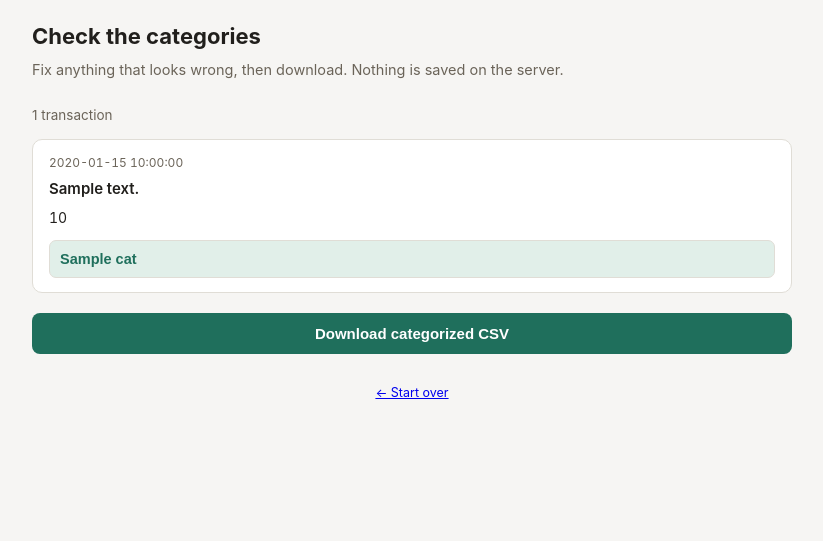
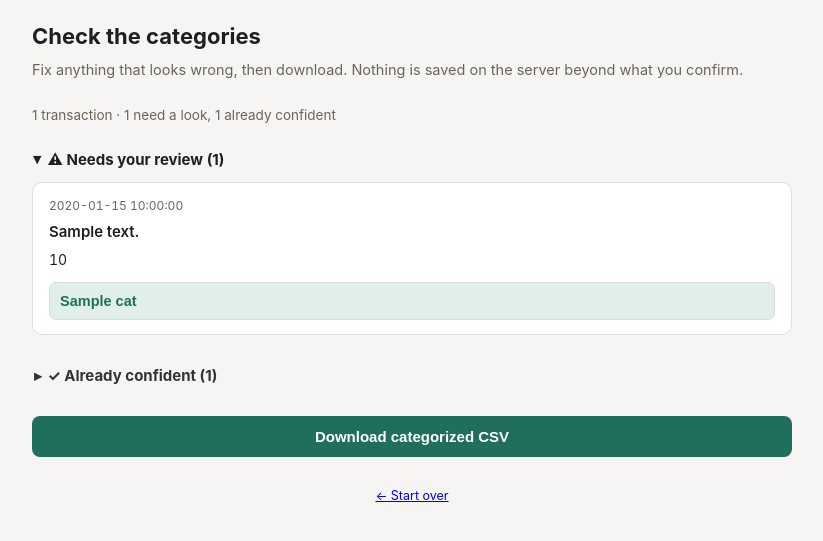
Before and after one commit to comozo/ing-categorizer, a FastAPI app: template app/templates/review.html in a window 1280 px wide. Shown: the top 541 px of the page, without its empty margins (228-1051 px from the left). Run offline with FastAPI, Linux system fonts and the light colour scheme; the template is opened without the code that fills it: most values are stand-ins (such as "Sample title", 1, 10 or a date in 2020).

Commit message:
feat: confidence-triaged review, concurrent Ollama calls
classify_all() now returns a Classification (category, confidence,
source) per transaction instead of a bare category string. The
review screen uses that to split into two sections: "Needs your
review" (open by default - anything that went to Ollama, either
because the classifier wasn't confident or hasn't seen enough data
yet) and "Already confident" (collapsed by default, shown with the
classifier's confidence % - reviewing 50 transactions becomes
actually looking at however many are genuinely uncertain, not 50).
Nothing is hidden or auto-applied - every row is still present and
editable in both sections, both post to /download together.

Also fixed classify_all() calling Ollama for each unique description
sequentially - now concurrent via asyncio.gather, since this is
network-round-trip-bound, not CPU-bound on wherever Ollama runs.

Co-Authored-By: Claude Sonnet 5 <noreply@anthropic.com>

```diff
--- a/app/classifier.py
+++ b/app/classifier.py
@@ -17,18 +17,28 @@ why this is safe to point at a shared/remote Ollama at all:
   subscription every month). Ollama is called once per *unique* description
   in a batch, never once per transaction - classify_all() below does the
   dedup and fans the single result back out to every matching transaction.
+  The unique calls that do need Ollama run concurrently (asyncio.gather),
+  not one at a time - this is network-round-trip-bound, not CPU-bound on
+  whatever machine Ollama runs on, so there's no reason to serialize it.
 
 classify_all() is the hybrid entry point main.py actually calls: the local
 scikit-learn classifier (app/classifier_ml.py) gets first refusal on every
 transaction - trained on past human-confirmed categorizations, no network
 call at all - and only descriptions it isn't confident about (or, on a
 fresh install, everything) go to Ollama, deduplicated as above.
+
+Each result carries a confidence/source, not just a bare category - that's
+what main.py uses to triage the review screen so a human only has to look
+closely at what's actually uncertain.
 """
 
 from __future__ import annotations
 
+import asyncio
 import json
 import os
+from dataclasses import dataclass
+from typing import Literal
 
 import httpx
 
@@ -61,6 +71,15 @@ _SYSTEM_PROMPT = (
 )
 
 
+@dataclass(frozen=True)
+class Classification:
+    category: str
+    # None for Ollama - it commits to one answer via structured output, it
+    # doesn't expose a calibrated probability the way the local classifier does.
+    confidence: float | None
+    source: Literal["classifier", "ollama"]
+
+
 async def classify(client: httpx.AsyncClient, description: str) -> str:
     """Classifies a single description. No date, amount, or account info is sent -
     this is the only thing that leaves the machine, ever, for any transaction."""
@@ -87,27 +106,30 @@ async def classify(client: httpx.AsyncClient, description: str) -> str:
         return "Uncategorized"
 
 
-async def classify_all(transactions: list[Transaction]) -> list[str]:
+async def classify_all(transactions: list[Transaction]) -> list[Classification]:
     """Local classifier first, Ollama only for what it won't commit to - and even
-    then, one Ollama call per unique description in the batch, not per transaction."""
-    results: list[str | None] = [None] * len(transactions)
+    then, one concurrent Ollama call per unique description in the batch, not
+    one call per transaction."""
+    results: list[Classification | None] = [None] * len(transactions)
     needs_ollama: list[int] = []
 
     for i, txn in enumerate(transactions):
         guess = classifier_ml.predict(txn.description)
         if guess is not None:
-            category, _confidence = guess
-            results[i] = category
+            category, confidence = guess
+            results[i] = Classification(category, confidence, "classifier")
         else:
             needs_ollama.append(i)
 
     if needs_ollama:
-        unique_descriptions = {transactions[i].description for i in needs_ollama}
-        classified: dict[str, str] = {}
+        unique_descriptions = list({transactions[i].description for i in needs_ollama})
         async with httpx.AsyncClient() as client:
-            for description in unique_descriptions:
-                classified[description] = await classify(client, description)
+            categories = await asyncio.gather(
+                *(classify(client, description) for description in unique_descriptions)
+            )
+        classified = dict(zip(unique_descriptions, categories))
         for i in needs_ollama:
-            results[i] = classified[transactions[i].description]
+            category = classified[transactions[i].description]
+            results[i] = Classification(category, None, "ollama")
 
     return results  # type: ignore[return-value]
--- a/app/main.py
+++ b/app/main.py
@@ -40,7 +40,7 @@ async def upload(request: Request, file: UploadFile = File(...)):
     except CsvFormatError as exc:
         return templates.TemplateResponse(request, "index.html", {"error": str(exc)})
 
-    categories = await classify_all(transactions)
+    classifications = await classify_all(transactions)
 
     rows = [
         {
@@ -48,16 +48,32 @@ async def upload(request: Request, file: UploadFile = File(...)):
             "date": txn.date,
             "description": txn.description,
             "amount": txn.amount,
-            "category": category,
+            "category": c.category,
+            "confidence": round(c.confidence * 100) if c.confidence is not None else None,
             "raw_json": json.dumps(txn.raw),
         }
-        for txn, category in zip(transactions, categories)
+        for txn, c in zip(transactions, classifications)
     ]
+
+    # Triage, not filtering: everything is still here and still editable, this
+    # just decides what a human needs to actually look closely at. The local
+    # classifier only ever returns a result once it's already confident enough
+    # (see CONFIDENCE_THRESHOLD in classifier_ml.py), so "came from the
+    # classifier" already means "confident" - anything Ollama had to answer is,
+    # by construction, either genuinely novel or something the classifier
+    # wasn't sure about, which is exactly what's worth a second look.
+    needs_review = [r for r, c in zip(rows, classifications) if c.source == "ollama"]
+    confident = [r for r, c in zip(rows, classifications) if c.source == "classifier"]
 
     return templates.TemplateResponse(
         request,
         "review.html",
-        {"rows": rows, "categories": CATEGORIES, "count": len(rows)},
+        {
+            "needs_review": needs_review,
+            "confident": confident,
+            "categories": CATEGORIES,
+            "count": len(rows),
+        },
     )
 
 
--- a/app/static/style.css
+++ b/app/static/style.css
@@ -97,6 +97,59 @@ button:active, input[type="submit"]:active { opacity: 0.85; }
   appearance: none;
 }
 
+.section {
+  margin-bottom: 18px;
+}
+
+.section > summary {
+  cursor: pointer;
+  font-weight: 700;
+  font-size: 15px;
+  padding: 10px 2px;
+  list-style: none;
+}
+.section > summary::-webkit-details-marker { display: none; }
+.section > summary::before {
+  content: "▸";
+  display: inline-block;
+  margin-right: 6px;
+  transition: transform 0.15s ease;
+}
+.section[open] > summary::before { transform: rotate(90deg); }
+
+.section-note {
+  color: var(--ink-muted);
+  font-size: 13px;
+  margin: 0 0 10px;
+}
+
+.txn.compact {
+  padding: 10px 14px;
+  grid-template-columns: 1fr auto;
+  align-items: center;
+  gap: 8px 12px;
+}
+.txn.compact .desc {
+  font-size: 14px;
+  font-weight: 500;
+  display: flex;
+  align-items: center;
+  gap: 8px;
+}
+.txn.compact select { margin-top: 0; grid-column: 1 / -1; }
+
+.confidence {
+  font-size: 11px;
+  font-weight: 700;
+  color: var(--accent);
+  background: var(--accent-soft);
+  padding: 2px 7px;
+  border-radius: 999px;
+  font-variant-numeric: tabular-nums;
+}
+
+.confident-section { opacity: 0.9; }
+
 footer {
   text-align: center;
   color: var(--ink-muted);
--- a/app/templates/review.html
+++ b/app/templates/review.html
@@ -9,12 +9,12 @@
 <body>
   <div class="shell">
     <h1>Check the categories</h1>
-    <p class="lede">Fix anything that looks wrong, then download. Nothing is saved on the server.</p>
-    <div class="count">{{ count }} transaction{{ "s" if count != 1 else "" }}</div>
+    <p class="lede">Fix anything that looks wrong, then download. Nothing is saved on the server beyond what you confirm.</p>
+    <div class="count">{{ count }} transaction{{ "s" if count != 1 else "" }} &middot; {{ needs_review|length }} need a look, {{ confident|length }} already confident</div>
 
     <form action="/download" method="post">
-      <div class="txn-list">
-        {% for row in rows %}
+
+      {% macro txn_row(row) %}
         <div class="txn">
           <div class="date">{{ row.date }}</div>
           <div class="desc">{{ row.description }}</div>
@@ -27,8 +27,38 @@
           <input type="hidden" name="raw_{{ row.id }}" value='{{ row.raw_json }}'>
           <input type="hidden" name="desc_{{ row.id }}" value="{{ row.description }}">
         </div>
-        {% endfor %}
-      </div>
+      {% endmacro %}
+
+      {% if needs_review %}
+      <details class="section" open>
+        <summary>⚠ Needs your review ({{ needs_review|length }})</summary>
+        <div class="txn-list">
+          {% for row in needs_review %}{{ txn_row(row) }}{% endfor %}
+        </div>
+      </details>
+      {% endif %}
+
+      {% if confident %}
+      <details class="section confident-section" {% if not needs_review %}open{% endif %}>
+        <summary>&check; Already confident ({{ confident|length }})</summary>
+        <p class="section-note">The local classifier is sure about these &mdash; worth a glance, not a close read.</p>
+        <div class="txn-list">
+          {% for row in confident %}
+            <div class="txn compact">
+              <div class="desc">{{ row.description }}<span class="confidence">{{ row.confidence }}%</span></div>
+              <select name="category_{{ row.id }}">
+                {% for cat in categories %}
+                  <option value="{{ cat }}" {% if cat == row.category %}selected{% endif %}>{{ cat }}</option>
+                {% endfor %}
+              </select>
+              <input type="hidden" name="raw_{{ row.id }}" value='{{ row.raw_json }}'>
+              <input type="hidden" name="desc_{{ row.id }}" value="{{ row.description }}">
+            </div>
+          {% endfor %}
+        </div>
+      </details>
+      {% endif %}
+
       <button type="submit">Download categorized CSV</button>
     </form>
 
```
Also changed, not shown: README.md.
